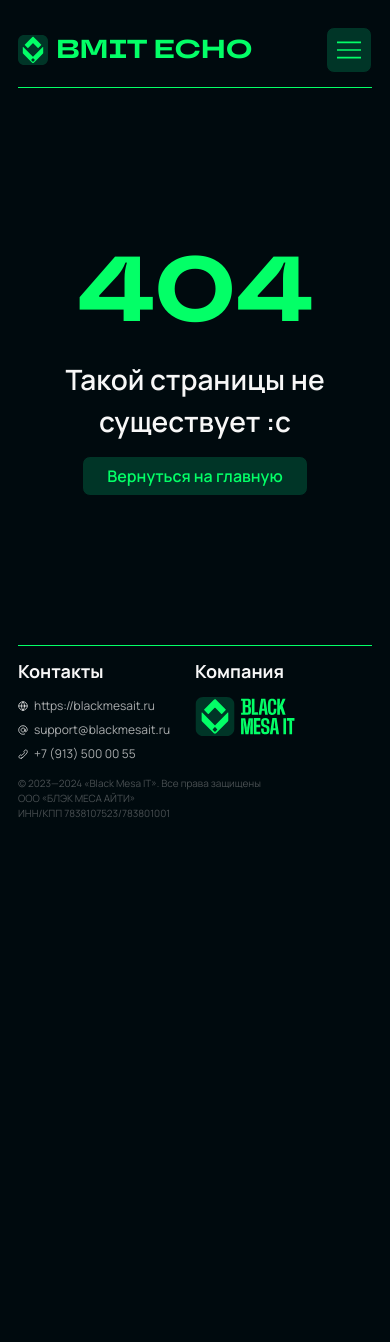
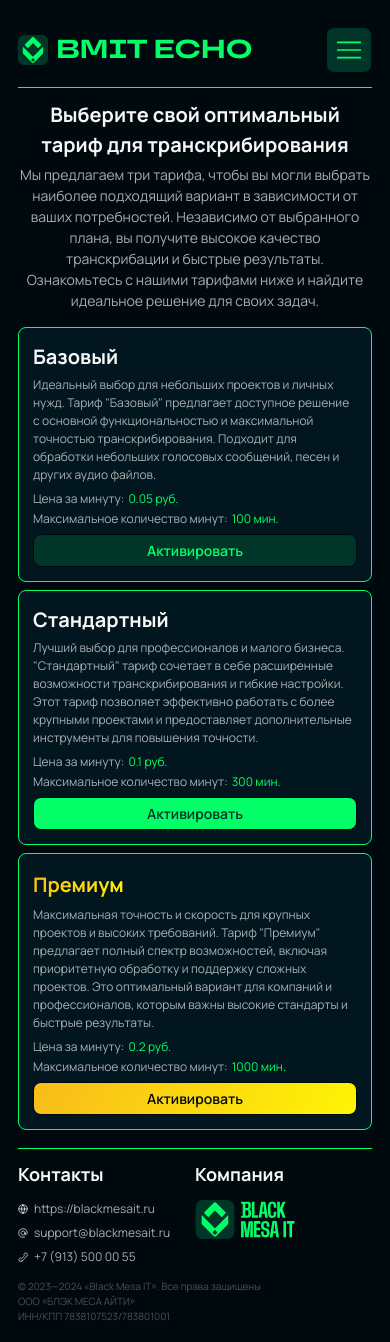
Before and after one commit to Rilpack/project-echo, a React (Vite) app: page /tariffs in a window 390 px wide. Before the commit this address led to /404. Before the commit the page ends 844 px from the top, so only its background shows below. Built offline with nearby package versions, Linux system fonts and the light colour scheme.

Commit message:
Сверстал страницу "Тарифы". Сделал стилизацию страницы "Тарифы". Сделал адаптив страницы "Тарифы". Сделал логику вывода тарифов под бэкенд.

```diff
--- a/src/assets/styles/App.module.scss
+++ b/src/assets/styles/App.module.scss
@@ -11,7 +11,7 @@
   overflow: hidden;
 }
 
-@media (max-width: 1020px) {
+@media (max-width: 1024px) {
   .container_menu {
     display: flex;
     align-items: center;
--- a/src/assets/styles/_variables.scss
+++ b/src/assets/styles/_variables.scss
@@ -4,6 +4,8 @@ $subtitle-color: #f7f7f7;
 $text-b-color: #f7f7f7;
 $note-color: #f7f7f7b0;
 $error-color: #d83030;
+$tariff-standard-color: #03ff67;
+$black_text: #000a0e;
 
 // blocks, containers, cards and etc
 $container-border: #03ff67;
--- a/src/components/Header/Header.module.scss
+++ b/src/components/Header/Header.module.scss
@@ -117,7 +117,7 @@
   }
 }
 
-@media (max-width: 1020px) {
+@media (max-width: 1024px) {
   .header_block_btns_container {
     display: none;
   }
--- /dev/null
+++ b/src/config/tariffs.ts
@@ -0,0 +1,23 @@
+export const tariffs = [
+  {
+    title: 'Базовый',
+    description:
+      'Идеальный выбор для небольших проектов и личных нужд. Тариф "Базовый" предлагает доступное решение с основной функциональностью и максимальной точностью транскрибирования. Подходит для обработки небольших голосовых сообщений, песен и других аудио файлов.',
+    price_per_minute: 0.05,
+    max_duration_minutes: 100,
+  },
+  {
+    title: 'Стандартный',
+    description:
+      'Лучший выбор для профессионалов и малого бизнеса. "Стандартный" тариф сочетает в себе расширенные возможности транскрибирования и гибкие настройки. Этот тариф позволяет эффективно работать с более крупными проектами и предоставляет дополнительные инструменты для повышения точности.',
+    price_per_minute: 0.1,
+    max_duration_minutes: 300,
+  },
+  {
+    title: 'Премиум',
+    description:
+      'Максимальная точность и скорость для крупных проектов и высоких требований. Тариф "Премиум" предлагает полный спектр возможностей, включая приоритетную обработку и поддержку сложных проектов. Это оптимальный вариант для компаний и профессионалов, которым важны высокие стандарты и быстрые результаты.',
+    price_per_minute: 0.2,
+    max_duration_minutes: 1000,
+  },
+];
--- /dev/null
+++ b/src/pages/Tariffs/Tariffs.module.scss
@@ -0,0 +1,224 @@
+@import '@/assets/styles/_variables';
+@import '@/assets/styles/containers';
+@import '@/assets/styles/elements';
+@import '@/assets/styles/texts';
+
+.lk_container {
+  display: flex;
+  align-items: center;
+  justify-content: flex-start;
+  flex-direction: column;
+  gap: 32px;
+  padding-top: 24px;
+  width: 100%;
+  height: 100%;
+  flex: 1;
+}
+
+.title_container {
+  display: flex;
+  align-items: center;
+  justify-content: center;
+  flex-direction: column;
+  gap: 4px;
+}
+
+.title_h1 {
+  font-size: 32px;
+  text-align: center;
+}
+
+.title_span {
+  font-size: 18px;
+  text-align: center;
+  color: $note-color;
+}
+
+.wrapper_tariffs {
+  display: grid;
+  grid-template-columns: repeat(auto-fill, minmax(300px, 1fr));
+  align-items: stretch;
+  width: 100%;
+  gap: 12px;
+}
+
+.container_tariff {
+  @include container_window_or_form_column;
+  display: flex;
+  align-items: center;
+  justify-content: flex-start;
+  gap: 12px;
+}
+
+.block_title_tariff {
+  display: flex;
+  align-items: flex-start;
+  justify-content: center;
+  flex-direction: column;
+  width: 100%;
+  gap: 8px;
+}
+
+.block_title_b,
+.block_title_b_standard,
+.block_title_b_premium {
+  color: $text-b-color;
+  font-size: 24px;
+}
+
+.block_title_b_standard {
+  color: $tariff-standard-color;
+}
+
+.block_title_b_premium {
+  font-style: normal;
+  font-weight: 700;
+  font-size: 24px;
+  line-height: 34px;
+  margin-bottom: 0;
+  background: linear-gradient(113.96deg, #f9bb1a, #fff306 97.75%);
+  -webkit-background-clip: text;
+  -webkit-text-fill-color: transparent;
+  background-clip: text;
+}
+
+.block_title_p {
+  font-size: 14px;
+  color: $note-color;
+  min-height: 147px;
+}
+
+.container_stuff {
+  display: flex;
+  align-items: flex-start;
+  justify-content: center;
+  flex-direction: column;
+  width: 100%;
+  gap: 2px;
+}
+
+.stuff {
+  display: flex;
+  align-items: center;
+  justify-content: flex-start;
+  flex-direction: row;
+  gap: 4px;
+  width: 100%;
+}
+
+.stuff_p {
+  font-size: 14px;
+  color: $note-color;
+}
+
+.stuff_span {
+  font-size: 14px;
+  color: $title-color;
+}
+
+.btn_base {
+  @include button;
+  font-size: 16px;
+  font-weight: 600;
+  width: 100%;
+}
+
+.btn_standard {
+  @include button-accept;
+  font-size: 16px;
+  font-weight: 600;
+  width: 100%;
+}
+
+.btn_premium {
+  font-family: 'Manrope';
+
+  padding: 8px 24px;
+  background: linear-gradient(113.96deg, #f9bb1a, #fff306 97.75%);
+  color: $black_text;
+  border: 1px solid $btn-outline-border;
+  border-radius: 8px;
+
+  font-size: 16px;
+  font-weight: 600;
+  width: 100%;
+
+  transition: 0.1s linear;
+  cursor: pointer;
+  user-select: none;
+
+  &:hover {
+    background: linear-gradient(10.96deg, #f9bb1a, #fff306 50.75%);
+  }
+
+  &:active {
+    background: linear-gradient(113.96deg, #f9bb1a, #fff306 97.75%);
+  }
+}
+
+@media (max-width: 1024px) {
+  .lk_container {
+    gap: 16px;
+    padding-top: 12px;
+  }
+
+  .block_title_p {
+    min-height: unset;
+  }
+}
+
+@media (max-width: 768px) {
+  .wrapper_tariffs {
+    gap: 8px;
+  }
+
+  .title_h1 {
+    font-size: 20px;
+  }
+
+  .title_span {
+    font-size: 14px;
+  }
+
+  .container_tariff {
+    gap: 6px;
+  }
+
+  .block_title_tariff {
+    gap: 4px;
+  }
+
+  .block_title_b,
+  .block_title_b_standard,
+  .block_title_b_premium {
+    color: $text-b-color;
+    font-size: 20px;
+  }
+
+  .block_title_p {
+    font-size: 12px;
+  }
+
+  .stuff_p {
+    font-size: 12px;
+  }
+
+  .stuff_span {
+    font-size: 12px;
+  }
+
+  .btn_base {
+    font-size: 14px;
+    padding: 6px 16px;
+  }
+
+  .btn_standard {
+    font-size: 14px;
+    padding: 6px 16px;
+  }
+
+  .btn_premium {
+    padding: 6px 16px;
+    font-size: 14px;
+  }
+}
--- /dev/null
+++ b/src/pages/Tariffs/Tariffs.tsx
@@ -0,0 +1,53 @@
+import { tariffs } from '../../config/tariffs'
+import styles from './Tariffs.module.scss'
+
+export const Tariffs = () => {
+  const styleClasses = [
+    {
+      title: styles.block_title_b,
+      btn: styles.btn_base
+    },
+    {
+      title: styles.block_title_b_standard,
+      btn: styles.btn_standard
+    },
+    {
+      title: styles.block_title_b_premium,
+      btn: styles.btn_premium
+    }
+  ];
+
+  return (
+    <div className={styles.block_page_container}>
+      <div className={styles.lk_container}>
+        <div className={styles.title_container}>
+          <h1 className={styles.title_h1}>Выберите свой оптимальный тариф для транскрибирования</h1>
+          <span className={styles.title_span}>Мы предлагаем три тарифа, чтобы вы могли выбрать наиболее подходящий вариант в зависимости от ваших потребностей. Независимо от выбранного плана, вы получите высокое качество транскрибации и быстрые результаты. Ознакомьтесь с нашими тарифами ниже и найдите идеальное решение для своих задач.</span>
+        </div>
+        <div className={styles.wrapper_tariffs}>
+          {tariffs.map((tariff, index) => {
+            return (
+              <div key={index} className={styles.container_tariff}>
+                <div className={styles.block_title_tariff}>
+                  <b className={styleClasses[index].title}>{tariff.title}</b>
+                  <p className={styles.block_title_p}>{tariff.description}</p>
+                </div>
+                <div className={styles.container_stuff}>
+                  <div className={styles.stuff}>
+                    <p className={styles.stuff_p}>Цена за минуту:</p>
+                    <span className={styles.stuff_span}>{tariff.price_per_minute} руб.</span>
+                  </div>
+                  <div className={styles.stuff}>
+                    <p className={styles.stuff_p}>Максимальное количество минут:</p>
+                    <span className={styles.stuff_span}>{tariff.max_duration_minutes} мин.</span>
+                  </div>
+                </div>
+                <button className={styleClasses[index].btn}>Активировать</button>
+              </div>
+            )
+          })}
+        </div>
+      </div>
+    </div>
+  )
+}
```
Also changed, not shown: src/routes/sections.tsx (+6 -1 lines).
